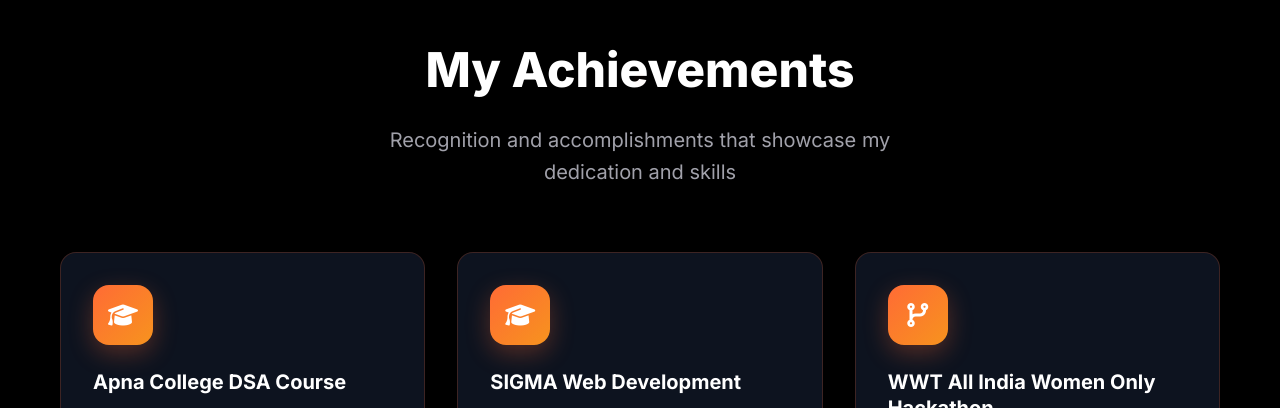
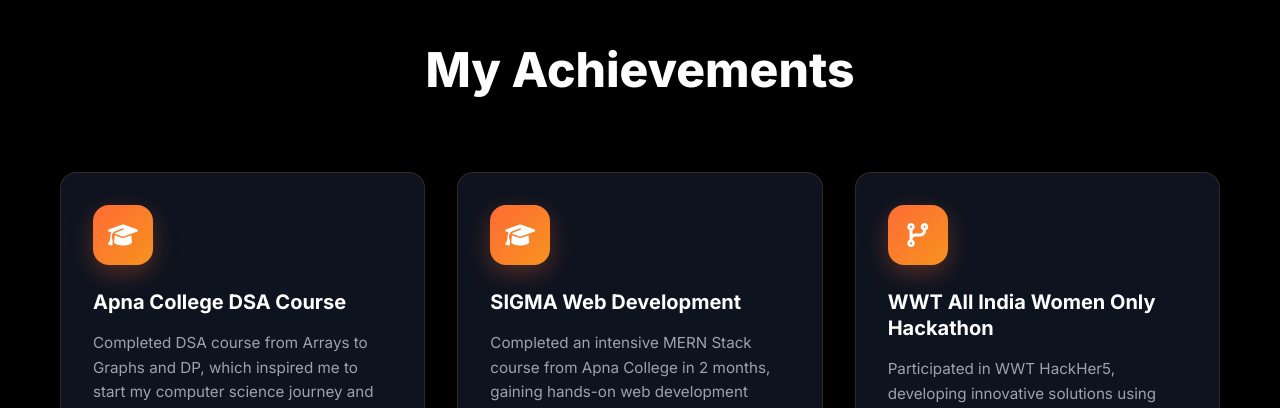
Before and after one commit to Pdiya13/-diya_portfolio, a website: page index.html in a window 1280 px wide. Shown: the part 3940-4348 px from the top of the page. Drawn offline with Linux system fonts and the light colour scheme.

Commit message:
update in project section

```diff
--- a/index.html
+++ b/index.html
@@ -258,7 +258,7 @@
         <div class="container">
             <div class="section-header">
                 <h2 class="section-title">My <span class="">Achievements</span></h2>
-                <p class="section-subtitle">Recognition and accomplishments that showcase my dedication and skills</p>
+                <!-- <p class="section-subtitle">Recognition and accomplishments that showcase my dedication and skills</p> -->
                 <!-- <p class="section-subtitle">Recognition and accomplishments that showcase my dedication and skills</p> -->
             </div>
 
```
